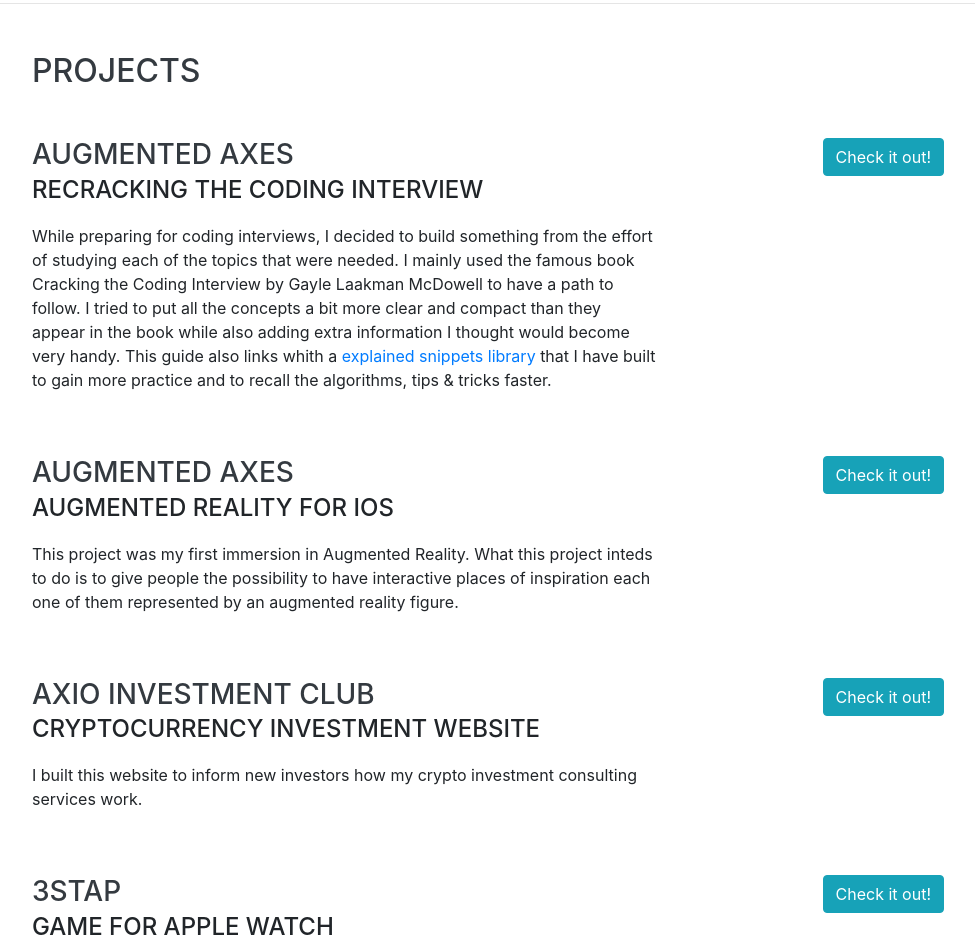
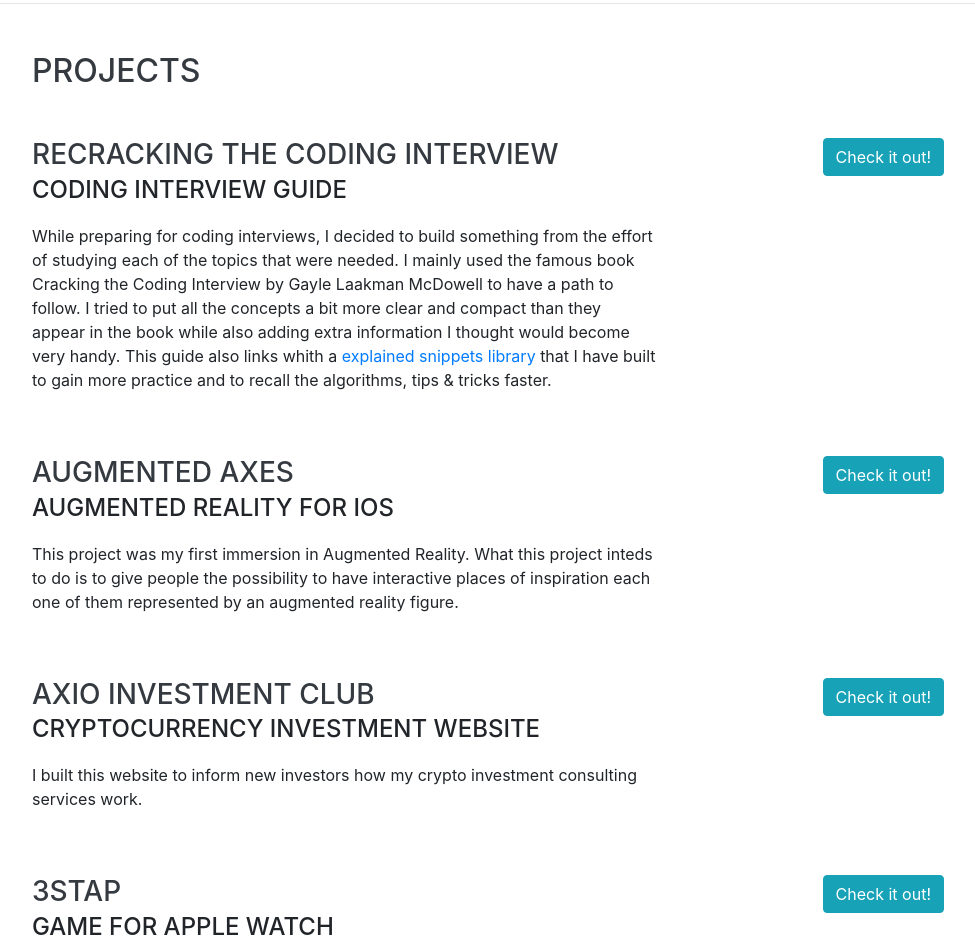
Before and after one commit to criskgl/criskgl.github.io, a website with bundled scripts: page index.html in a window 1280 px wide. Shown: the part 1598-2536 px from the top of the page, without its empty margins (288-1263 px from the left). Built offline with nearby package versions, Linux system fonts and the light colour scheme; a web font is replaced by a local one.

Commit message:
fixed title

```diff
--- a/index.html
+++ b/index.html
@@ -124,8 +124,8 @@
         <h2 class="mb-5">Projects</h2>
 	<div class="resume-item d-flex flex-column flex-md-row justify-content-between mb-5">
           <div class="resume-content">
-            <h3 class="mb-0">Augmented Axes</h3>
-            <div class="subheading mb-3">Recracking the Coding interview</div>
+            <h3 class="mb-0">Recracking The Coding Interview</h3>
+            <div class="subheading mb-3">Coding interview guide</div>
             <p>While preparing for coding interviews, I decided to build something from the effort of studying each of the topics that were needed. I mainly used the famous book Cracking the Coding Interview by Gayle Laakman McDowell to have a path to follow. I tried to put all the concepts a bit more clear and compact than they appear in the book while also adding extra information I thought would become very handy. This guide also links whith a <a href="https://snippets.cacher.io/user/criskgl">explained snippets library</a> that I have built to gain more practice and to recall the algorithms, tips & tricks faster.</p>
           </div>
           <div class="resume-date text-md-right">
```
